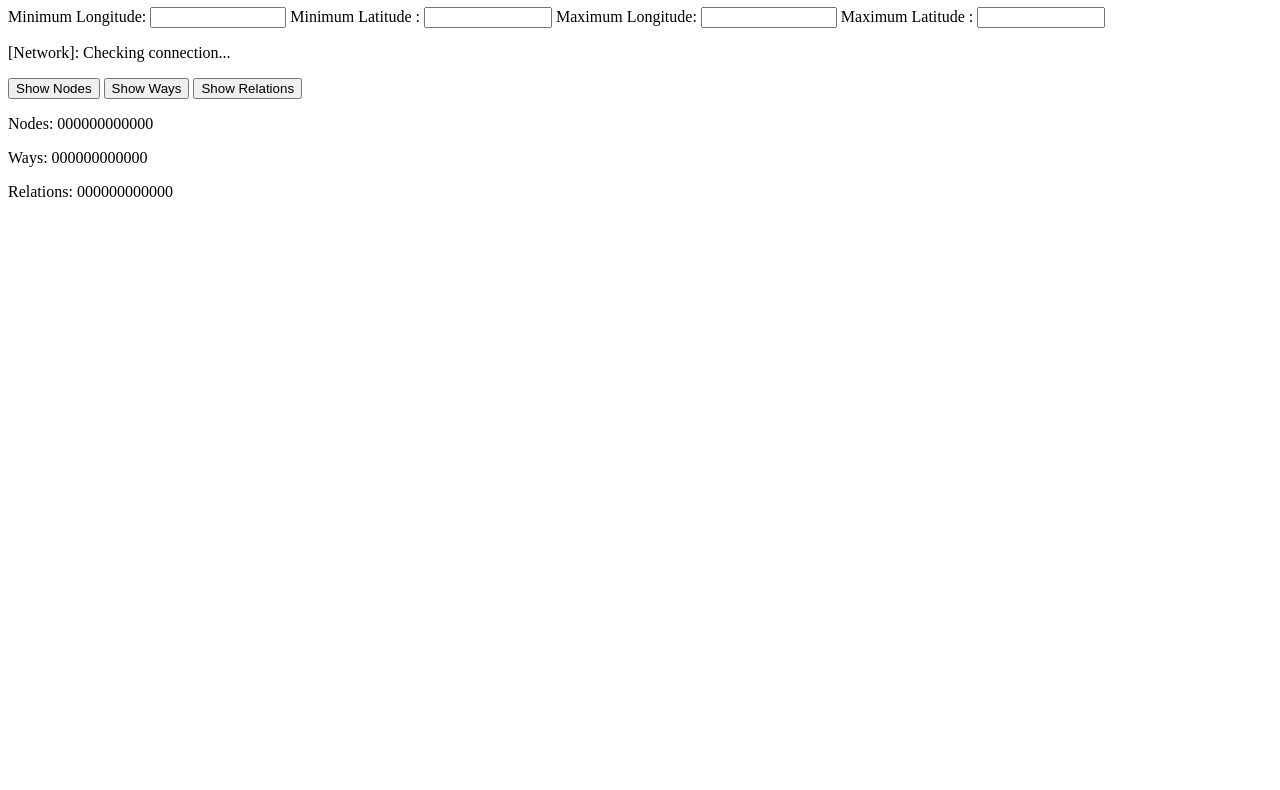
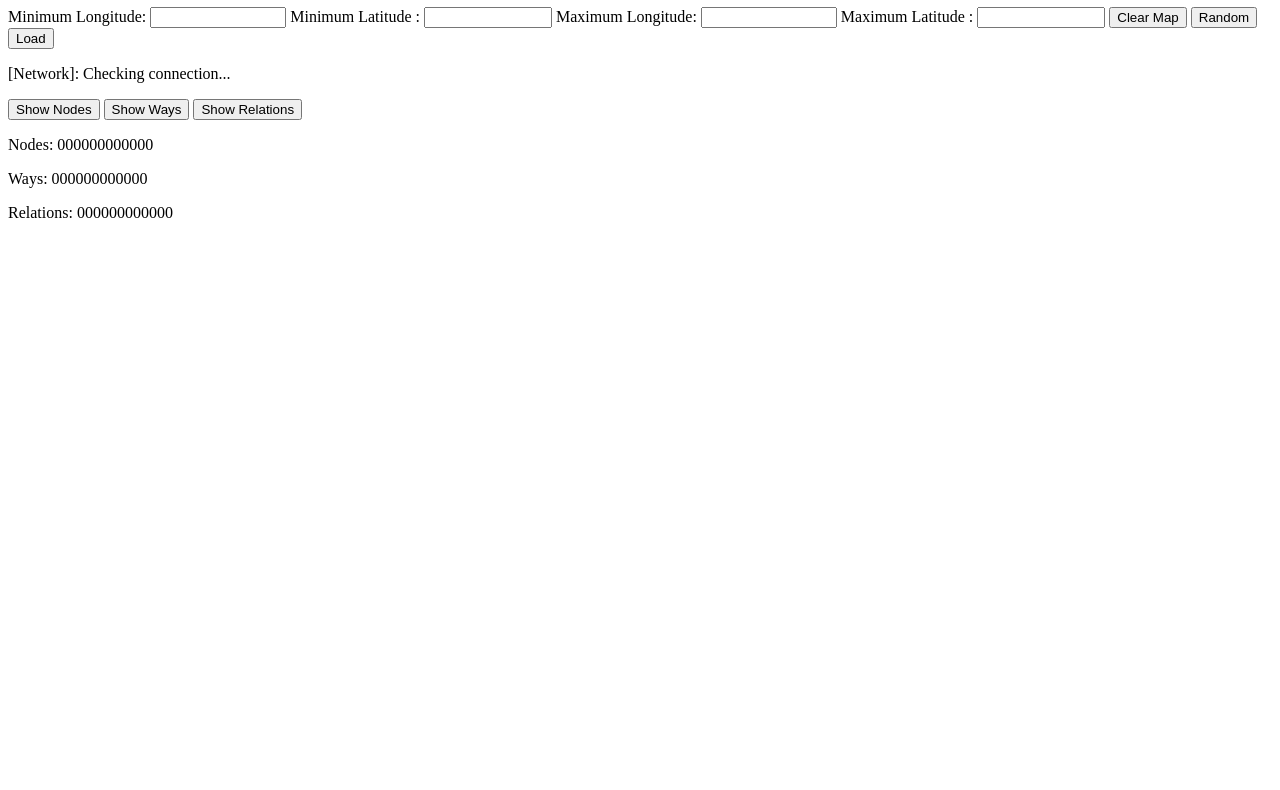
Before and after one commit to mae-boittiaux/offline-map, a plain HTML site: page index.html in a window 1280 px wide. Shown: the part 73-863 px from the top of the page. Drawn offline with Linux system fonts and the light colour scheme.

Commit message:
feat(index.html): add buttons to perform operations on input received from user

```diff
--- a/index.html
+++ b/index.html
@@ -31,6 +31,10 @@
                         <label>Maximum Latitude :
                             <input type="number" step="0.0000001" id="max-lat" required min="-90" max="90" />
                         </label>
+
+                        <button id="clearData" type="button">Clear Map</button>
+                        <button id="randomBoundingBox" type="button">Random</button>
+                        <button id="loadData" type="submit">Load</button>
                     </form>
                 </section>
 
```
